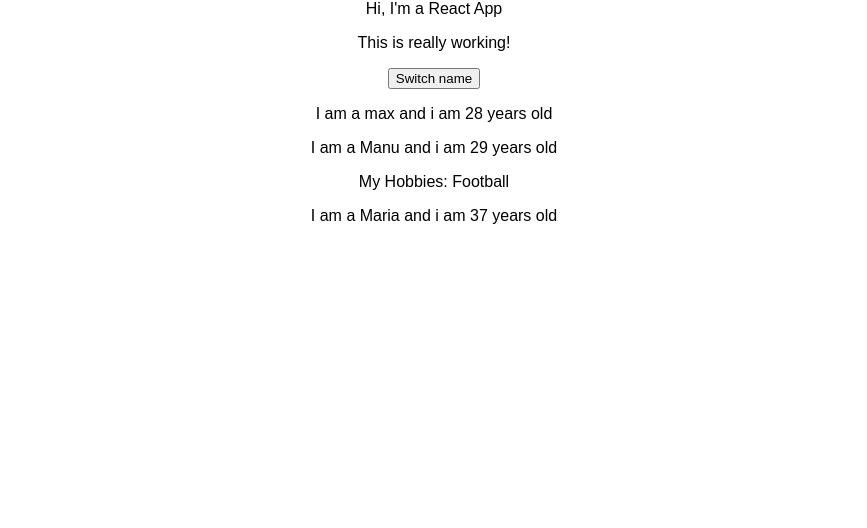
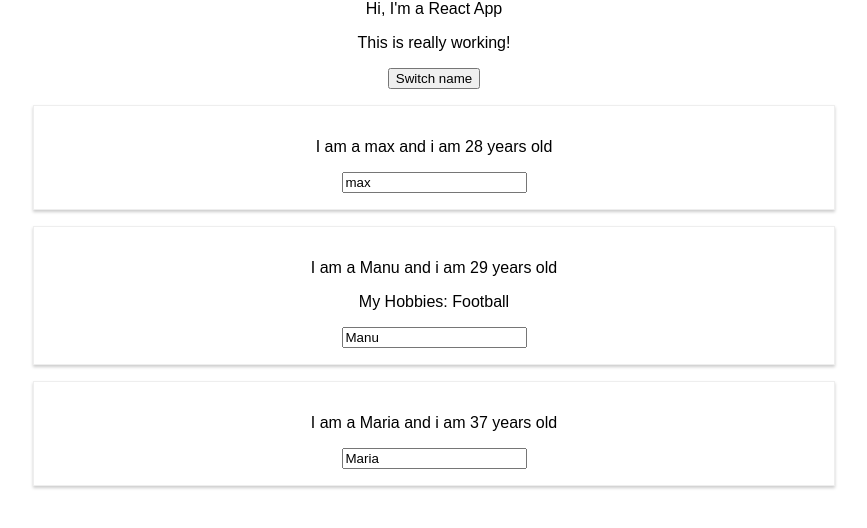
Before and after one commit to stomaras/ReallySimple, a React (Create React App) app: page / in a window 1280 px wide. Shown: the top 528 px of the page, without its empty margins (206-1073 px from the left). Built offline with nearby package versions, Linux system fonts and the light colour scheme.

Commit message:
Styling with Stylesheets

```diff
--- a/src/App.js
+++ b/src/App.js
@@ -25,6 +25,16 @@ class App extends Component {
     } )
   }
 
+  nameChangedHandler = (event) => {
+    this.setState({
+      persons: [
+        { name: 'Tom', age: 22 },
+        { name: event.target.value, age: 29 },
+        { name: 'Maria', age: 10 }
+    ]
+    } )
+  }
+
 
 
   render() {
@@ -39,7 +49,8 @@ class App extends Component {
         <Person
           name={this.state.persons[1].name}
           age={this.state.persons[1].age}
-          click={this.switchNameHandler.bind(this, 'Max!','32')}>My Hobbies: Football</Person>
+          click={this.switchNameHandler.bind(this, 'Max!','32')}
+          changed={this.nameChangedHandler}>My Hobbies: Football</Person>
         <Person
           name={this.state.persons[2].name}
           age={this.state.persons[2].age}/>
--- /dev/null
+++ b/src/Person/Person.css
@@ -0,0 +1,12 @@
+/* This style will injected dynamically by webpack: manages the imports you add
+   Also automoatic prefixing though which is very convenient, we write the shortest css code possible or needed and it will automatically
+   prefix it to work in as many browsers as possible */
+.Person {
+    width: 60%;
+    margin: 16px auto;
+    border: 1px solid #eee;
+    box-shadow: 0 2px 3px #ccc;
+    padding: 16px;
+    text-align: center;
+
+}
--- a/src/Person/Person.js
+++ b/src/Person/Person.js
@@ -1,10 +1,12 @@
 import React from 'react';
+import Person from './Person.css'
 
 const person = (props) => {
     return (
-        <div>
+        <div className="Person">
             <p onClick={props.click}>I am a {props.name} and i am {props.age} years old</p>
             <p>{props.children}</p>
+            <input type="text" onChange={props.changed} value={props.name}/>
         </div>
     )
 };
```
